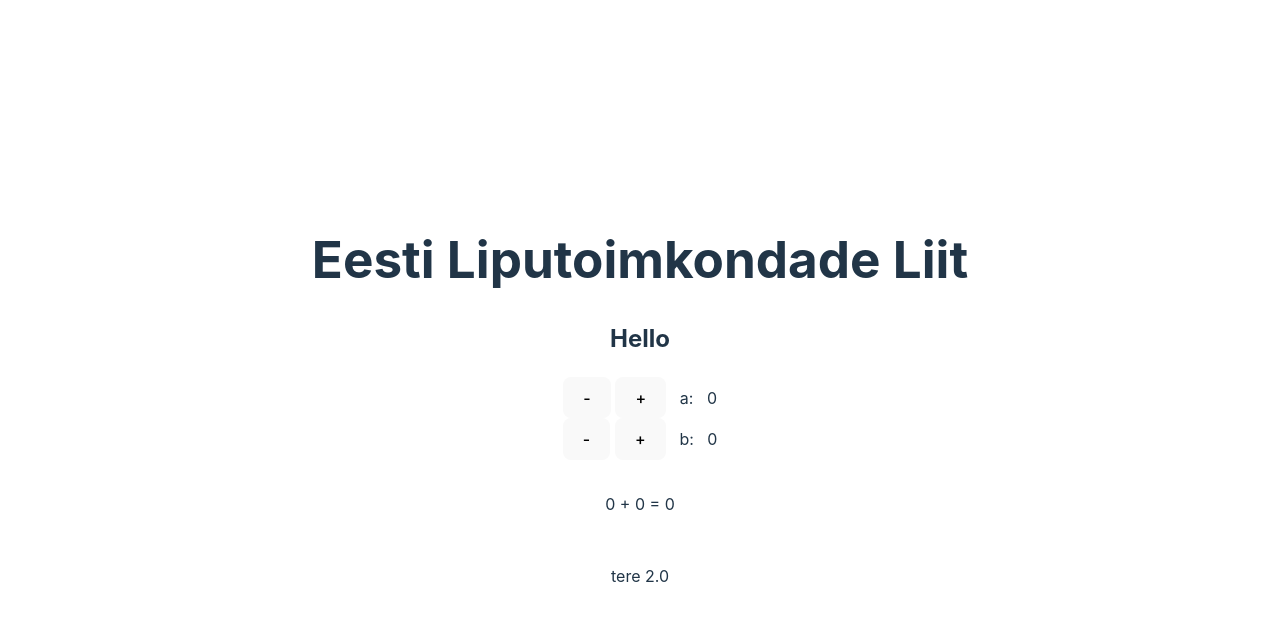
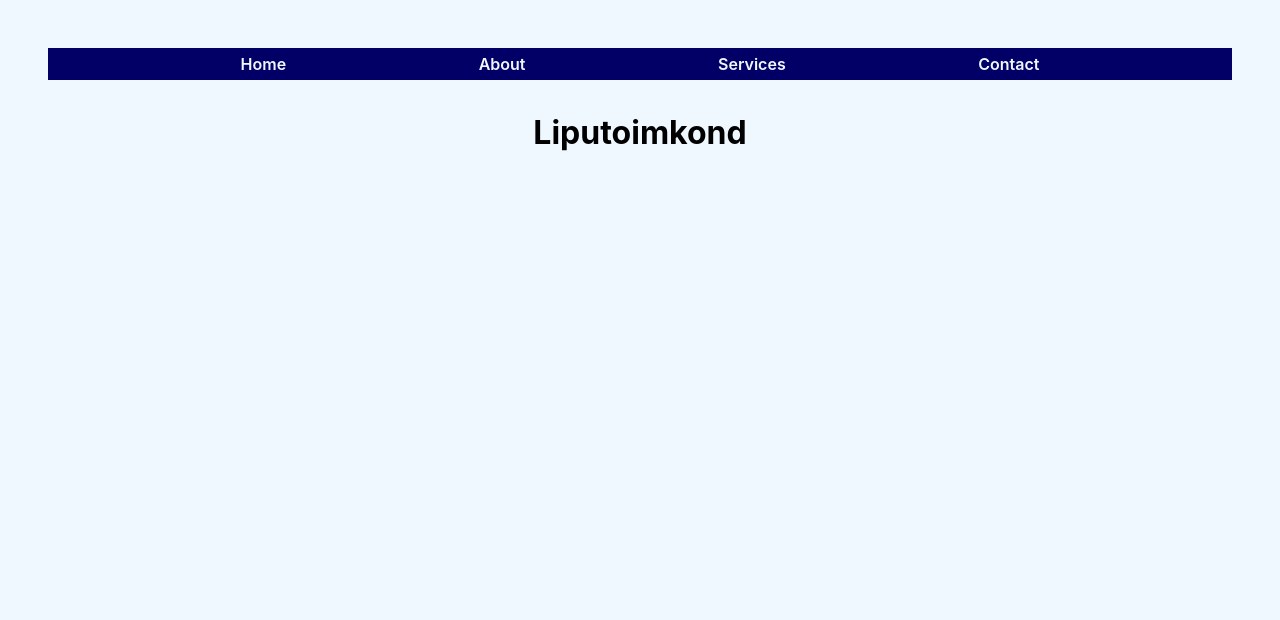
Before and after one commit to originaldreamer/ell.ee, a React (Vite) app: page / in a window 1280 px wide. Shown: the top 620 px of the page. Built offline with nearby package versions, Linux system fonts and the light colour scheme.

Commit message:
first commit

```diff
--- a/src/App.css
+++ b/src/App.css
@@ -4,26 +4,3 @@
   padding: 2rem;
   text-align: center;
 }
-
-.logo {
-  height: 6em;
-  padding: 1.5em;
-  will-change: filter;
-  transition: filter 300ms;
-}
-.logo:hover {
-  filter: drop-shadow(0 0 2em #646cffaa);
-}
-
-
-
-
-
-
-.card {
-  padding: 2em;
-}
-
-.hello {
-
-}
--- a/src/App.jsx
+++ b/src/App.jsx
@@ -1,54 +1,45 @@
 import { useState } from 'react'
-import reactLogo from './assets/react.svg'
-import viteLogo from '/vite.svg'
 import './App.css'
 
+
 function App() {
-  const [count1, setCount1] = useState(0)
-  const [count2, setCount2] = useState(0)
+  const [fileContent, setFileContent] = useState('');
+
+
+  /*useEffect(() => {
+    fetch('/esileheKirjeldus.txt')
+      .then((response) => response.text())
+      .then((data) => setFileContent(data));
+  }, []);*/
 
   return (
     <>
-      <div>
+    <body>
+      <header>
 
-      </div>
-      <h1>Eesti Liputoimkondade Liit</h1>
-      <h2>Hello</h2>
+      </header>
 
-      <div>
-
-        {' '}<button onClick={() => setCount1((count) => count1 - 1)}>
-            -
-        </button>
-        {' '}<button onClick={() => setCount1((count) => count1 + 1)}>
-            +
-        </button>
-
-        &nbsp;&nbsp; a: &nbsp; {count1}
-      </div>
-
-      <div>
-
-        {' '}<button onClick={() => setCount2((count2) => count2 - 1)}>
-            -
-        </button>
-        {' '}<button onClick={() => setCount2((count2) => count2 + 1)}>
-            +
-        </button>
-
-        &nbsp;&nbsp; b: &nbsp; {count2}
-      </div>
-
-      <div className="card">
-        {count1}{' '} + {' '}{count2}
-        {' '}={' '}
-        {count1 + count2}
-
-
-      </div>
-      <p className="read-the-docs">
-        tere 2.0
-      </p>
+      <nav>
+        <ul class = "your-class">
+            <li><a href="#">Home</a></li>
+            <li><a href="#">About</a></li>
+            <li><a href="#">Services</a></li>
+            <li><a href="#">Contact</a></li>
+        </ul>
+      </nav>
+      <main>
+        <h1>Liputoimkond</h1>
+        <div className = "text">
+          <p>
+          {fileContent}
+          </p>
+        </div>
+      </main>
+      <section></section>
+      <article></article>
+      <aside></aside>
+      <footer></footer>
+    </body>
     </>
   )
 }
--- a/src/index.css
+++ b/src/index.css
@@ -1,70 +1,46 @@
 :root {
   font-family: Inter, system-ui, Avenir, Helvetica, Arial, sans-serif;
-  line-height: 1.5;
+  line-height: 2;
   font-weight: 400;
 
   color-scheme: light dark;
-  color: rgba(255, 255, 255, 0.87);
-  background-color: #242424;
-
   font-synthesis: none;
   text-rendering: optimizeLegibility;
   -webkit-font-smoothing: antialiased;
   -moz-osx-font-smoothing: grayscale;
 }
 
+body {
+  background-color: aliceblue;
+}
+
+nav ul {
+  display: flex;
+  justify-content: space-evenly;
+  list-style: none;
+  padding: 0;
+  margin: 0;
+}
+
+.your-class {
+  height: 2%;
+  background-color: #020066;
+}
+
 a {
-  font-weight: 500;
-  color: #64ff7b;
+  text-align: center;
+  font-weight: 600;
+  color: aliceblue;
   text-decoration: inherit;
 }
-a:hover {
-  color: #535bf2;
+
+.text {
+  color: black;
+  text-align: left;
+  font-weight: 200;
 }
 
-body {
-  margin: 0;
-  display: flex;
-  place-items: center;
-  min-width: 320px;
-  min-height: 100vh;
+.h1 {
+  size: 1200px;
+  color: #020066;
 }
-
-h1 {
-  font-size: 3.2em;
-  line-height: 1.1;
-}
-
-button {
-  border-radius: 8px;
-  border: 1px solid transparent;
-  padding: 0.6em 1.2em;
-  font-size: 1em;
-  font-weight: 500;
-  font-family: inherit;
-  background-color: #1a1a1a;
-  cursor: pointer;
-  transition: border-color 0.25s;
-}
-
-
-button:hover {
-  border-color: #373ec9;
-}
-button:focus,
-button:focus-visible {
-  outline: 4px auto -webkit-focus-ring-color;
-}
-
-@media (prefers-color-scheme: light) {
-  :root {
-    color: #213547;
-    background-color: #ffffff;
-  }
-  a:hover {
-    color: #747bff;
-  }
-  button {
-    background-color: #f9f9f9;
-  }
-}
```
Also changed, not shown: src/assets/esileheKirjeldus.txt (added), 1 other file (tests, documents, lock files or other folders).
